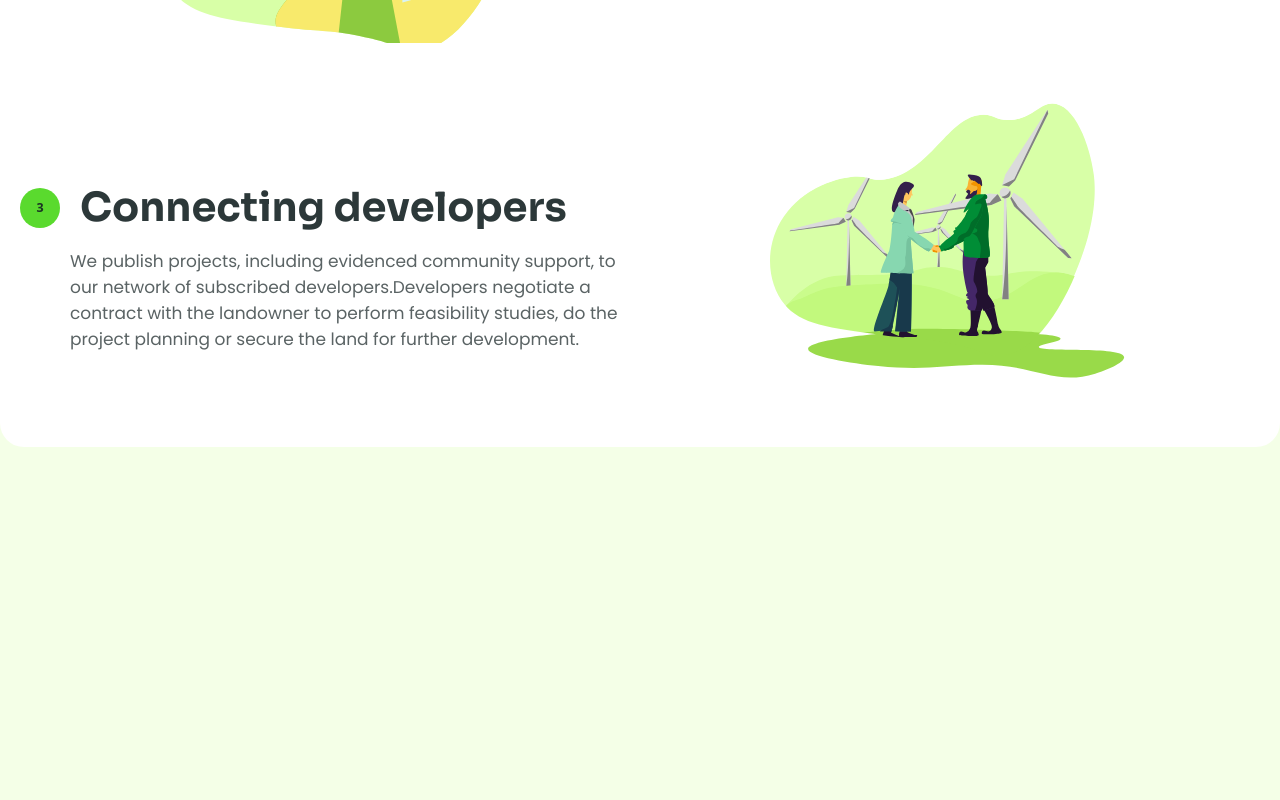
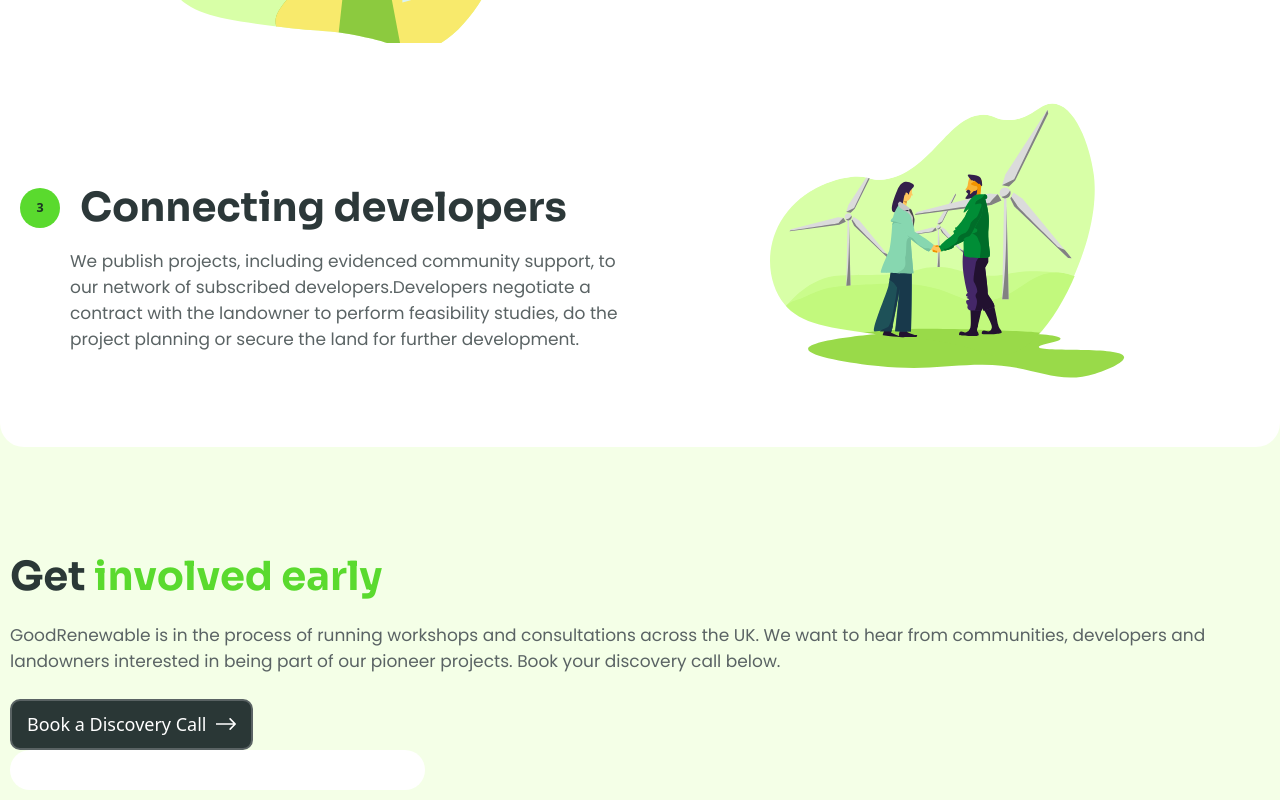
Before and after one commit to elghanbibadr/GoodRenewable, a React (Vite) app: page / in a window 1280 px wide. Shown: the part 3621-4421 px from the top of the page. Before the commit the page ends 4068 px from the top, so only its background shows below. Built offline with nearby package versions, Linux system fonts and the light colour scheme.

Commit message:
create the headig of the callout section

```diff
--- a/src/App.jsx
+++ b/src/App.jsx
@@ -4,6 +4,7 @@ import Hero from './componenet/Hero/Hero'
 import Desc from './componenet/Desc'
 import Features from './componenet/Features/Features'
 import OurProcess from './componenet/Ourprocess/OurProcess'
+import Callout from './componenet/Callout/Callout'
 const App = () => {
   return (
 
@@ -13,6 +14,7 @@ const App = () => {
 <Desc/>
  <Features />
  <OurProcess/>
+ <Callout />
     </>
   )
 }
--- /dev/null
+++ b/src/componenet/Callout/Callout.jsx
@@ -0,0 +1,19 @@
+import React from 'react'
+import CalloutCard from './CalloutCard'
+import BookCallBtn from '../Nav/BookCallBtn'
+const Callout = () => {
+  return (
+    <div className='mt-40 p-4'>
+        <div>
+            <h3>Get <strong>involved early</strong></h3>
+            <p className='my-10'>
+            GoodRenewable is in the process of running workshops and consultations across the UK. We want to hear from communities, developers and landowners interested in being part of our pioneer projects. Book your discovery call below.
+            </p>
+        </div>
+        <BookCallBtn fill='white' className='py-4 bg-black text-white' text='Book a Discovery Call'/>
+        <CalloutCard />
+    </div>
+  )
+}
+
+export default Callout
--- /dev/null
+++ b/src/componenet/Callout/CalloutCard.jsx
@@ -0,0 +1,13 @@
+import React from 'react'
+import Card from '../UI/Card'
+const CalloutCard = (props) => {
+  return (
+    <Card className='p-4 rounded-[2.4rem] max-w-[41.5rem]'>
+    <img src={props.img} />
+    <h4 className='my-8' >{props.title}</h4>
+    <p>{props.text}</p>
+    </Card>
+  )
+}
+
+export default CalloutCard
--- /dev/null
+++ b/src/componenet/Callout/CalloutCardsData.js
@@ -0,0 +1,21 @@
+import communitesImage from "../../assets/localCommunity.svg"
+export const CalloutCardsData=[
+    {
+        id:1,
+        title:"Communities",
+        text:"Register your interest in GoodRenewable running a community consultation  in your area.",
+        img:communitesImage
+    },
+    {
+        id:2,
+        title:"Developers",
+        text:"Learn about joining our Pioneer Group of developers benefiting from discounted subscriptions and early access to projects.",
+        img:communitesImage
+    },
+    {
+        id:3,
+        title:"Landowners",
+        text:"Register your interest in GoodRenewable running a community consultation in your area.",
+        img:communitesImage
+    },
+]
--- /dev/null
+++ b/src/componenet/UI/Card.jsx
@@ -0,0 +1,9 @@
+import React from 'react'
+
+const Card = (props) => {
+  return (
+    <div className={`${props.className} bg-white`}>{props.children}</div>
+  )
+}
+
+export default Card
```
Also changed, not shown: src/assets/developers.svg (added).
